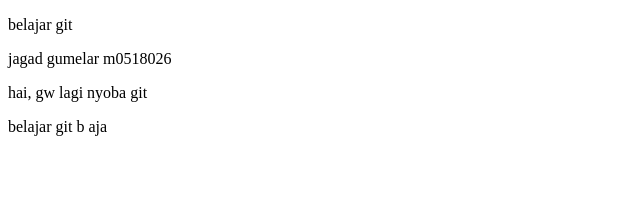
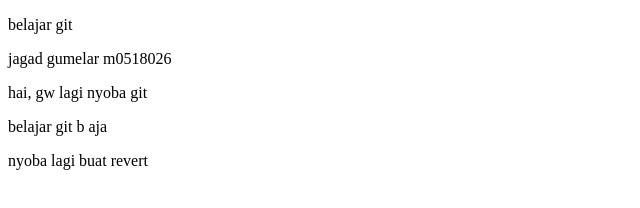
Before and after one commit to re-sin/prpl, a plain HTML site: page index.html in a window 1280 px wide. Shown: the whole page, without its empty margins (0-640 px from the left). Drawn offline with Linux system fonts and the light colour scheme.

Commit message:
perubahan buat revert kedua kalinya

```diff
--- a/index.html
+++ b/index.html
@@ -12,6 +12,11 @@
     <p>jagad gumelar m0518026</p>
     <p>hai, gw lagi nyoba git</p>
     <p>belajar git b aja</p>
+
+
+    <p>
+        nyoba lagi buat revert
+    </p>
 </body>
 
 </html>
```
